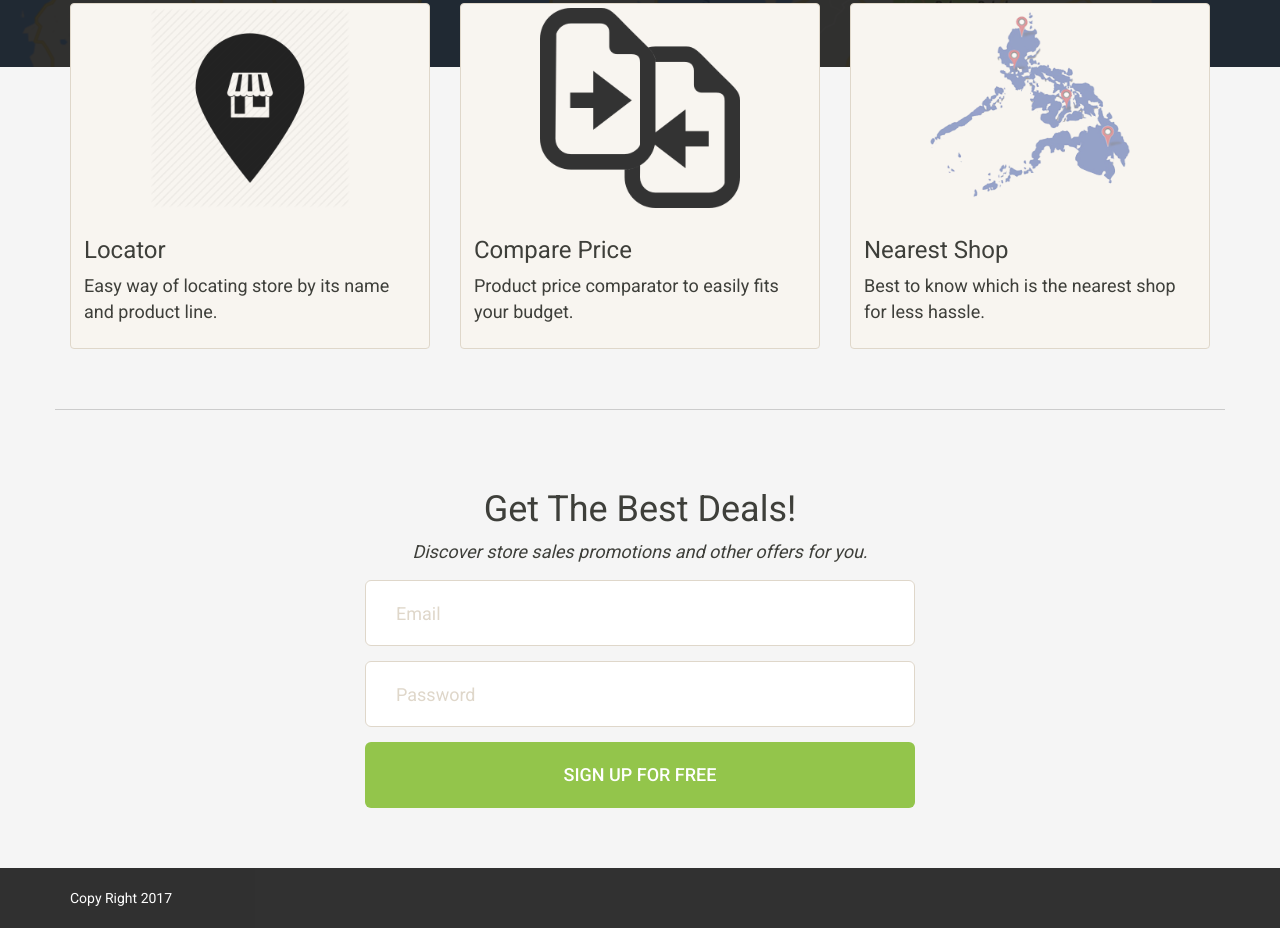
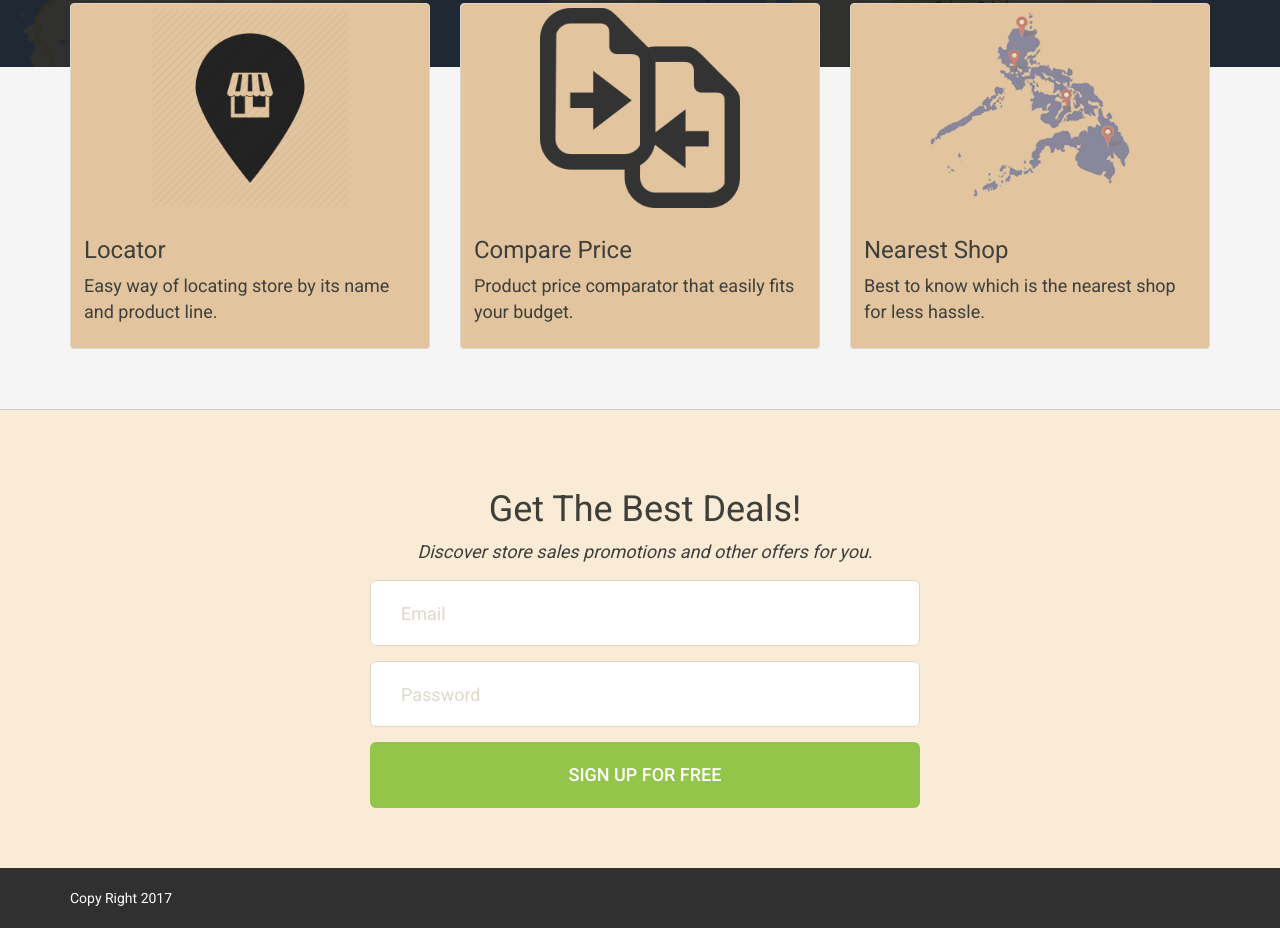
Before and after one commit to archiemanayaga/searchngo, a plain HTML site: page index.html in a window 1280 px wide. Shown: the part 533-1461 px from the top of the page. Drawn offline with Linux system fonts and the light colour scheme.

Commit message:
change a few styles.

```diff
--- a/index.html
+++ b/index.html
@@ -92,6 +92,10 @@
           font-size: 30px;
       }
 
+      .thumbnail {
+        background-color: #e2c59f;
+      }
+
       .thumbnail img {
         width: 200px;
         height: 200px;
@@ -102,8 +106,9 @@
       }
 
       .signup-wrapper {
+        background-color: antiquewhite;
+        border-top: 1px solid #ccc;
         padding: 60px;
-        border-top: 1px solid #ccc;
         margin-top: 40px;
       }
 
@@ -150,7 +155,7 @@
         <div class="container">
           <div class="row">
             <div class="col-sm-12">
-              <h1 class="marg-bot">Search<span class="text-info">'N</span> <span class="text-success">Go</span></h1>
+              <h1 class="marg-bot">Search<span style="color: #e2c59f;">'N</span> <span class="text-success">Go</span></h1>
               <h1 class="marg-bot">Can't Find The Right Store For A Centain Product?</h1>
               <p class="marg-bot" style="font-size: 20px;">Locate the nearest store with its cheapest product now!</p>
               <div id="custom-search-input" class="marg-bot">
@@ -186,7 +191,7 @@
               <img src="images/compare-icon-61289.png" alt="Compare Price">
               <div class="caption">
                 <h3>Compare Price</h3>
-                <p class="thumbnail-p">Product price comparator to easily fits your budget.</p>
+                <p class="thumbnail-p">Product price comparator that easily fits your budget.</p>
               </div>
             </div>
           </div>
@@ -201,7 +206,8 @@
           </div>
         </div>
       </div>
-      <div class="container signup-wrapper">
+      <div class="signup-wrapper">
+        <div class="container">
           <form action="#" id="signup">
             <div class="form-group text-center">
               <h1>Get The Best Deals!</h1>
@@ -216,6 +222,7 @@
             <button class="btn btn-success btn-block btn-lg">SIGN UP FOR FREE</button>
           </form>
         </div>
+      </div>
       <footer>
         <div class="container">
           <p>Copy Right 2017</p>
```
Lines whose indentation alone changed are shown as unchanged.
